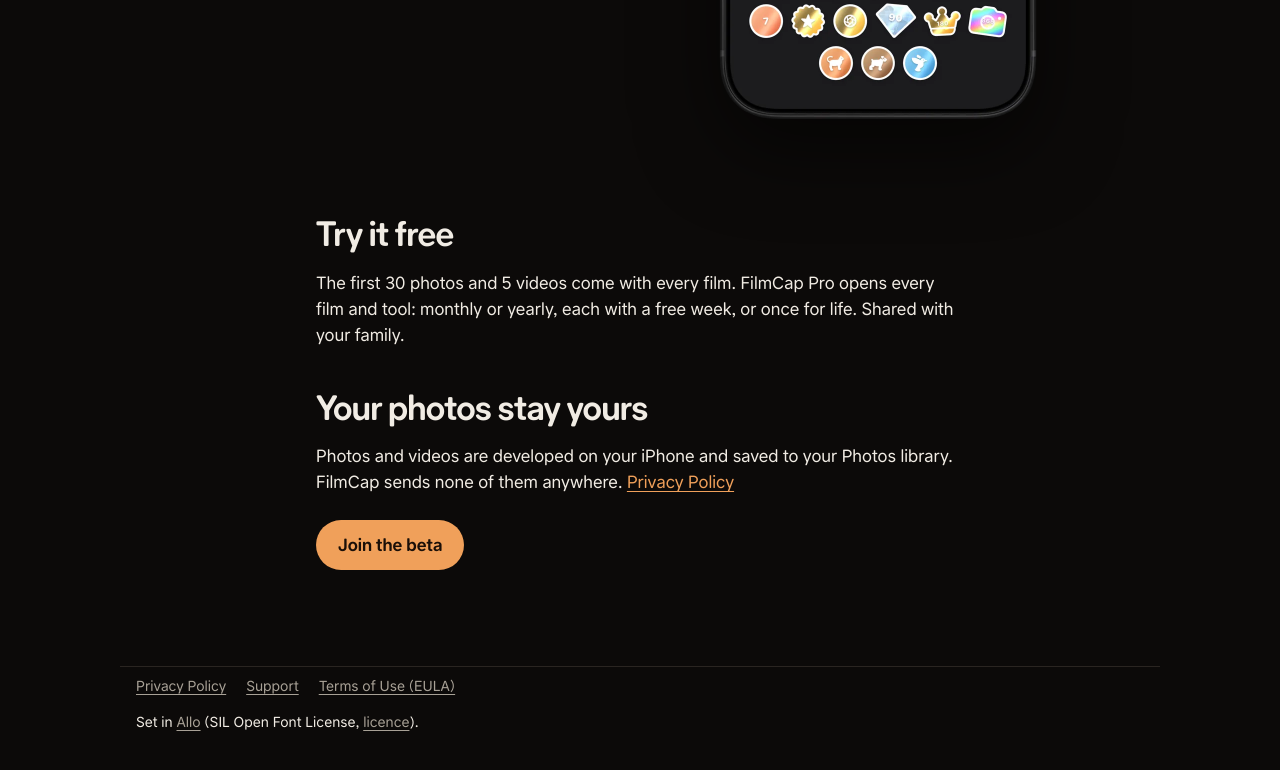
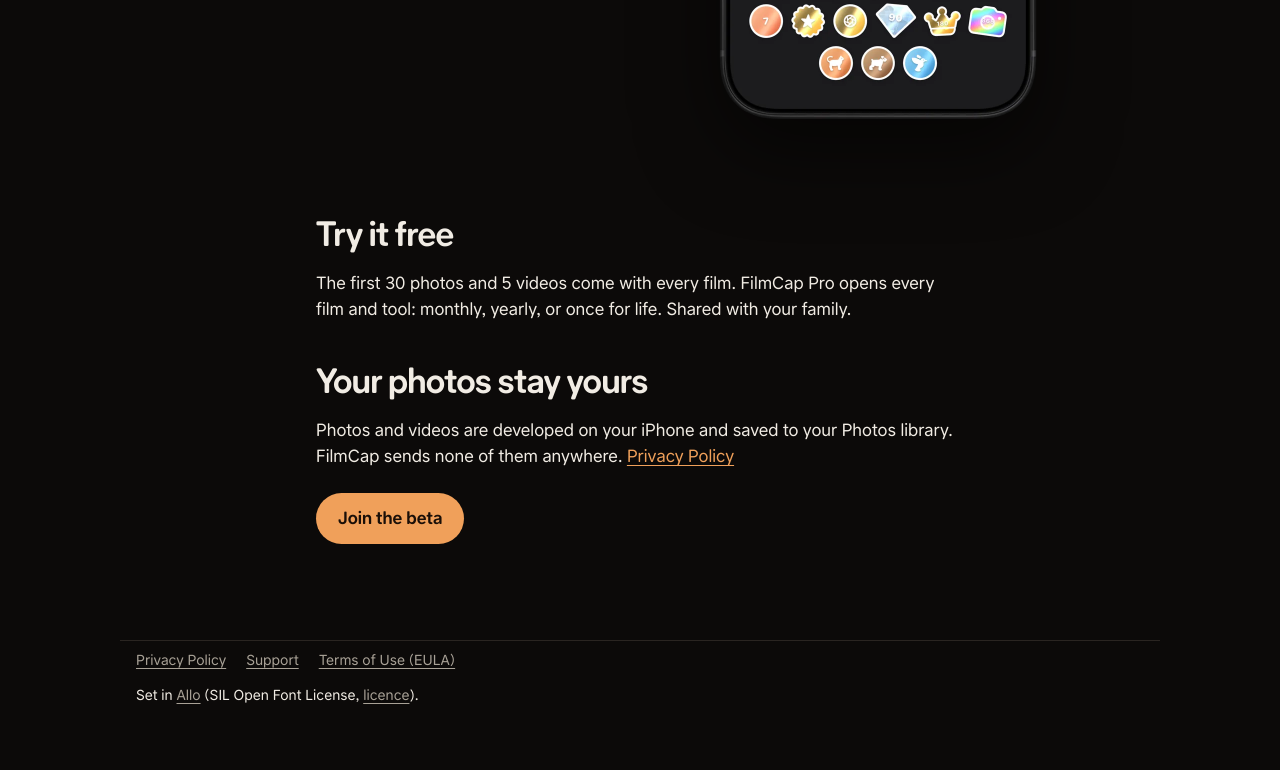
Before and after one commit to 414141x0/filmcap, a plain HTML site: page index.html in a window 1280 px wide. Shown: the part 5462-6232 px from the top of the page. Drawn offline with Linux system fonts and the light colour scheme.

Commit message:
No free week
Co-Authored-By: Claude Opus 5.5 <noreply@anthropic.com>

```diff
--- a/index.html
+++ b/index.html
@@ -92,7 +92,7 @@
 
 <section class="plain">
   <h2>Try it free</h2>
-  <p>The first 30 photos and 5 videos come with every film. FilmCap Pro opens every film and tool: monthly or yearly, each with a free week, or once for life. Shared with your family.</p>
+  <p>The first 30 photos and 5 videos come with every film. FilmCap Pro opens every film and tool: monthly, yearly, or once for life. Shared with your family.</p>
   <h2>Your photos stay yours</h2>
   <p>Photos and videos are developed on your iPhone and saved to your Photos library. FilmCap sends none of them anywhere. <a href="privacy.html">Privacy Policy</a></p>
   <p class="cta"><a class="button" href="https://testflight.apple.com/join/mrzy7V6C">Join the beta</a></p>
```
